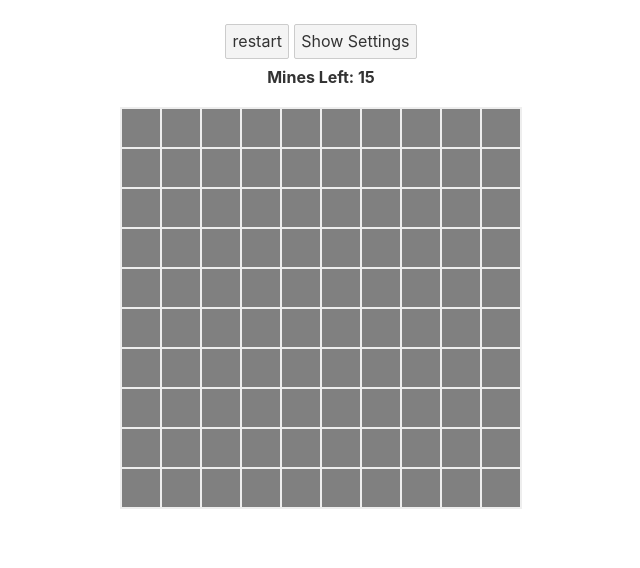
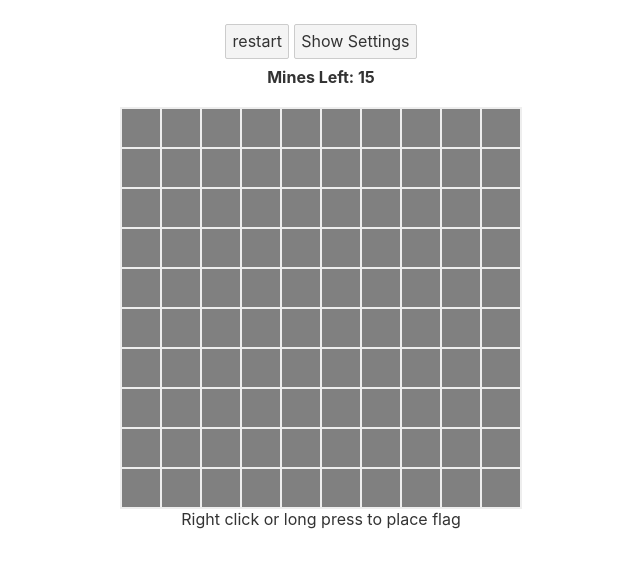
Before and after one commit to lancerdonnie/minecraft, a Svelte app: page / in a window 1280 px wide. Shown: the top 568 px of the page, without its empty margins (319-959 px from the left). Built offline with nearby package versions, Linux system fonts and the light colour scheme.

Commit message:
addded int=structions

```diff
--- a/src/Board.svelte
+++ b/src/Board.svelte
@@ -202,6 +202,7 @@
       />
     {/each}
   </div>
+  <div>Right click or long press to place flag</div>
 </div>
 
 <style>
```
